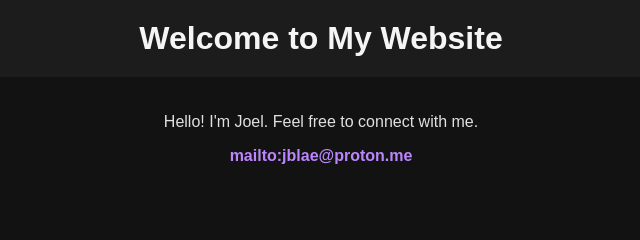
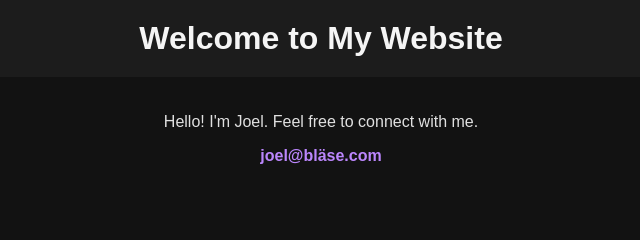
Before and after one commit to jmb-4/website-Joel, a plain HTML site: page index.html in a window 1280 px wide. Shown: the top 240 px of the page, 319-959 px from the left. Drawn offline with Linux system fonts and the light colour scheme.

Commit message:
Update index.html

```diff
--- a/index.html
+++ b/index.html
@@ -13,7 +13,7 @@
 
     <section class="about">
         <p>Hello! I'm Joel. Feel free to connect with me.</p>
-        <a href="mailto:jblae@proton.me">mailto:jblae@proton.me</a>
+        <a href="mailto:joel@bläse.com">joel@bläse.com</a>
     </section>
 
     <footer>
```
